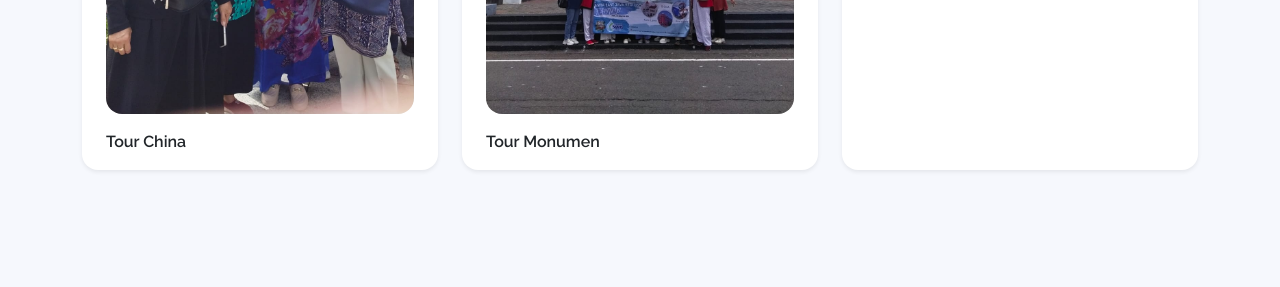
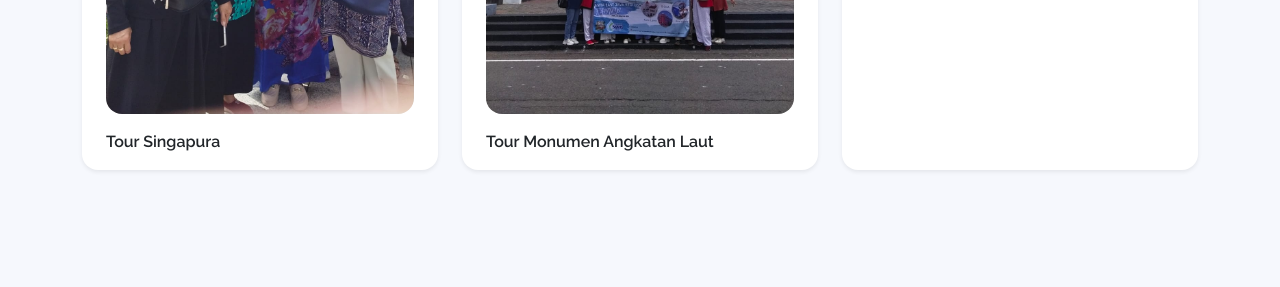
Before and after one commit to ramasyah378/websiteptsrirama, a plain HTML site: page index.html in a window 1280 px wide. Shown: the part 4780-5067 px from the top of the page. Drawn offline with nearby package versions, Linux system fonts and the light colour scheme.

Commit message:
Update index.html

```diff
--- a/index.html
+++ b/index.html
@@ -353,7 +353,7 @@
                                     <img src="assets/img/china.jpg" alt="Portfolio" class="card-img-top img-fluid rounded-4">
                                 </a>
                             </div>
-                            <p class="fw-semibold">Tour China</p>
+                            <p class="fw-semibold">Tour Singapura</p>
                         </div>
                     </div>
                 </div>
@@ -365,7 +365,7 @@
                                     <img src="assets/img/monumen.jpg" alt="Portfolio" class="card-img-top img-fluid rounded-4">
                                 </a>
                             </div>
-                            <p class="fw-semibold">Tour Monumen</p>
+                            <p class="fw-semibold">Tour Monumen Angkatan Laut</p>
                         </div>
                     </div>
                 </div>
```
